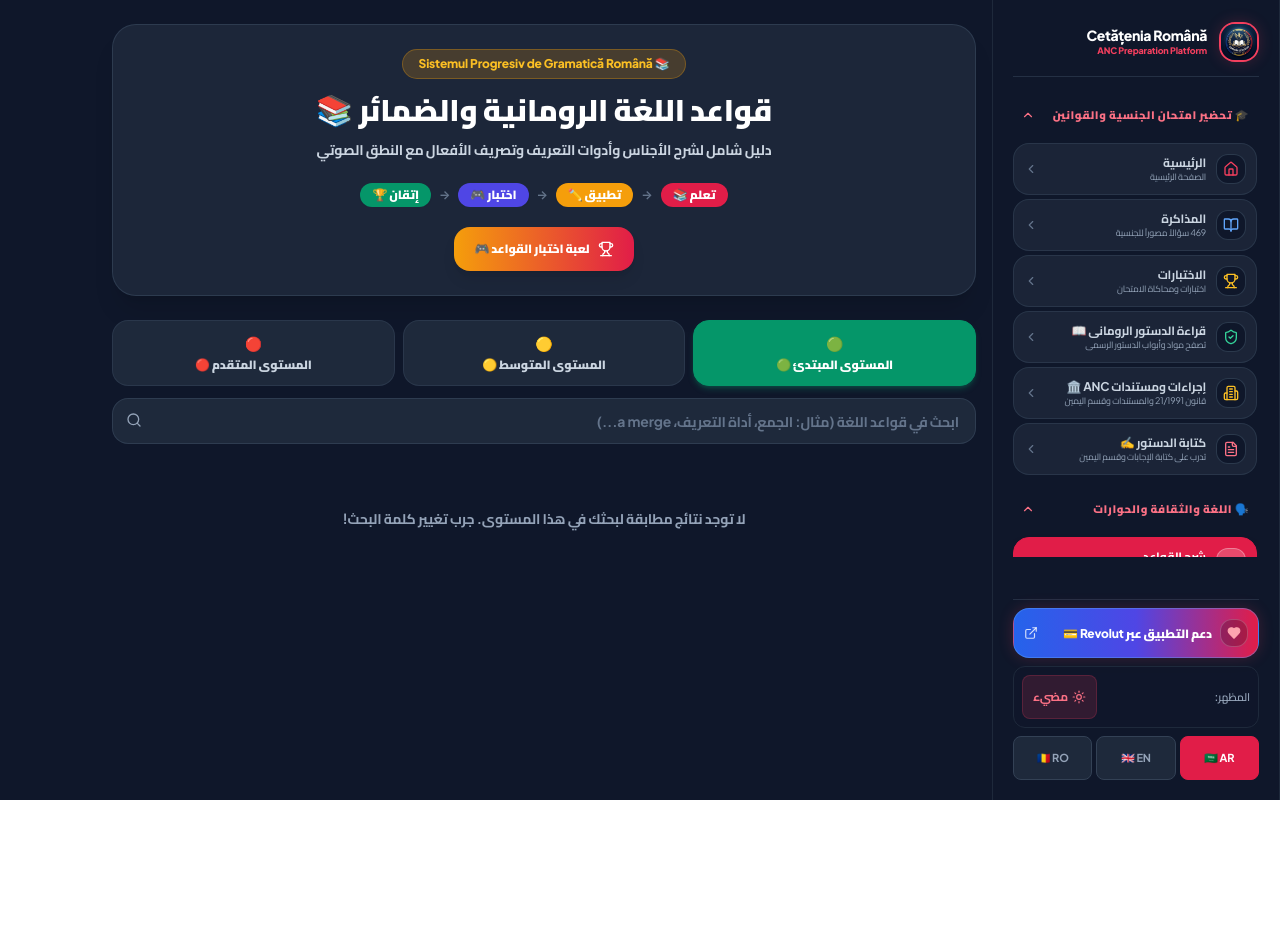
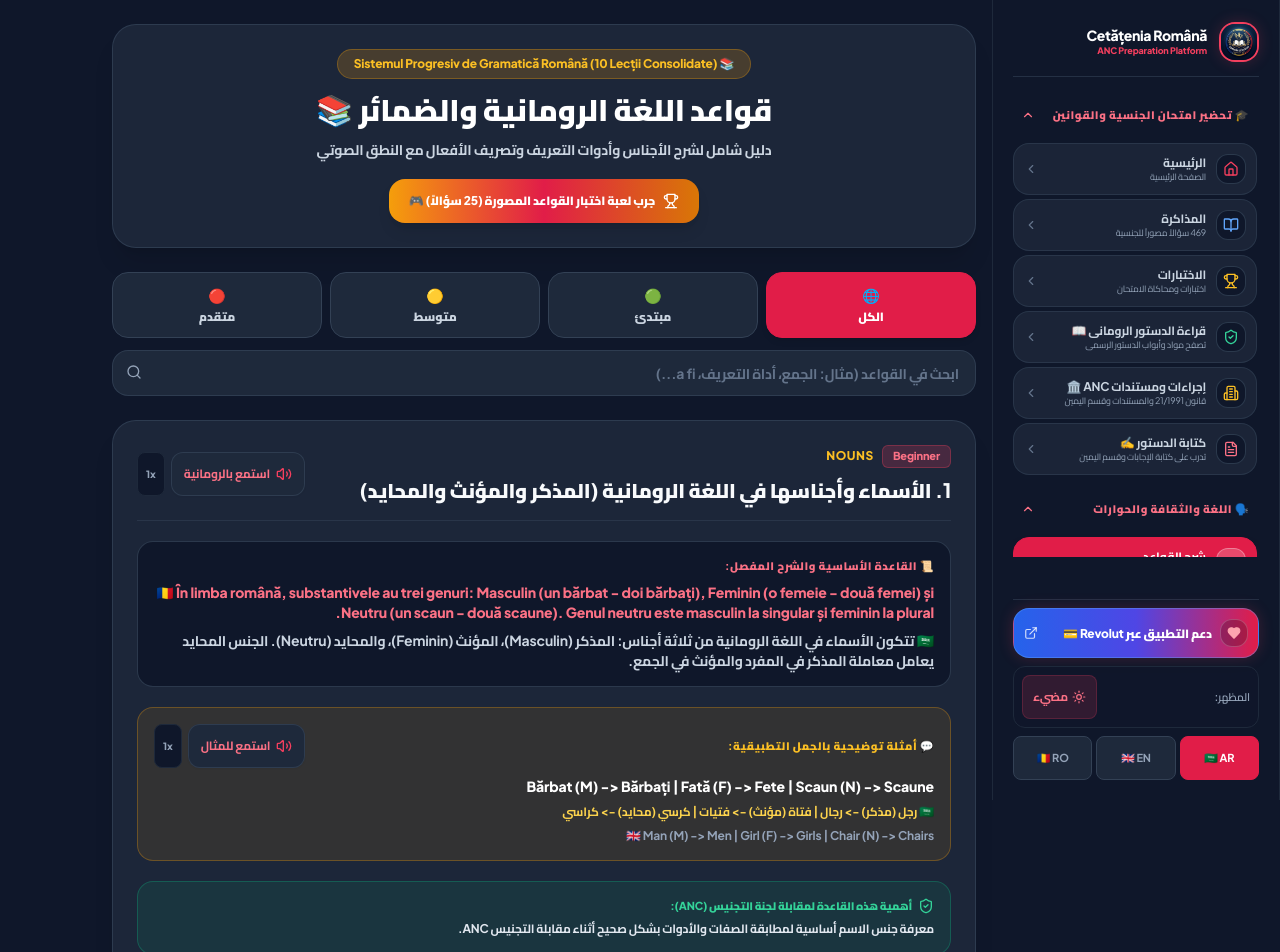
Before and after one commit to mahmoud-mohasseb/romaniancitizenship, a Next.js app: page /grammar in a window 1280 px wide. Shown: the top 952 px of the page. Before the commit the page ends 800 px from the top, so only its background shows below. Built offline with nearby package versions, Linux system fonts and the light colour scheme.

Commit message:
fix: display complete Romanian grammar explanations, rules, ANC interview notes, and add image fallback onError handlers for quiz pictures

```diff
--- a/src/app/grammar-quiz/page.js
+++ b/src/app/grammar-quiz/page.js
@@ -229,6 +229,9 @@ function GrammarQuizContent() {
                   <img
                     src={currentQuestion.image}
                     alt={currentQuestion.question_ro}
+                    onError={(e) => {
+                      e.currentTarget.src = '/icon.png';
+                    }}
                     className="w-full h-full object-cover group-hover:scale-105 transition-transform duration-300"
                   />
                   <button
--- a/src/app/grammar/page.js
+++ b/src/app/grammar/page.js
@@ -18,10 +18,12 @@ import {
   Play,
   HelpCircle,
   AlertTriangle,
-  ArrowRight
+  ArrowRight,
+  ShieldCheck
 } from 'lucide-react';
 import grammarData from '../../data/romanian_grammar.json';
 import Navbar from '../../components/Navbar';
+import AudioPlayerButton from '../../components/AudioPlayerButton';
 import { useTheme } from '../../context/ThemeContext';
 import { useLanguage } from '../../context/LanguageContext';
 
@@ -30,36 +32,20 @@ function GrammarContent() {
   const { appLang, strings, isRtl } = useLanguage();
   const isDark = theme === 'dark';
 
-  const [activeLevel, setActiveLevel] = useState('beginner'); // 'beginner', 'intermediate', 'advanced'
+  const [activeLevel, setActiveLevel] = useState('all'); // 'all', 'beginner', 'intermediate', 'advanced'
   const [searchQuery, setSearchQuery] = useState('');
-  const [playingId, setPlayingId] = useState(null);
   const [exerciseAnswers, setExerciseAnswers] = useState({});
 
-  const speakText = (text, id) => {
-    if (typeof window === 'undefined' || !window.speechSynthesis) return;
-    try {
-      window.speechSynthesis.cancel();
-      setPlayingId(id);
-      const utterance = new SpeechSynthesisUtterance(text);
-      utterance.lang = 'ro-RO';
-      utterance.rate = 0.85;
-      utterance.onend = () => setPlayingId(null);
-      utterance.onerror = () => setPlayingId(null);
-      window.speechSynthesis.speak(utterance);
-    } catch (e) {
-      setPlayingId(null);
-    }
-  };
-
   const filteredGrammar = grammarData.filter((item) => {
-    const itemLevel = item.level || 'beginner';
+    const itemLevel = (item.level || 'beginner').toLowerCase();
     const matchesLevel = activeLevel === 'all' || itemLevel === activeLevel;
 
     const q = searchQuery.toLowerCase().trim();
-    const matchesSearch = !q ||
-      item.topic_ro.toLowerCase().includes(q) ||
-      (item.topic_ar && item.topic_ar.includes(q)) ||
-      (item.topic_en && item.topic_en.toLowerCase().includes(q));
+    const titleRo = (item.title_ro || '').toLowerCase();
+    const titleAr = item.title_ar || '';
+    const titleEn = (item.title_en || '').toLowerCase();
+
+    const matchesSearch = !q || titleRo.includes(q) || titleAr.includes(q) || titleEn.includes(q);
 
     return matchesLevel && matchesSearch;
   });
@@ -84,82 +70,75 @@ function GrammarContent() {
           isDark ? 'bg-slate-800/90 border-slate-700/80 text-white' : 'bg-white border-slate-200 text-slate-900'
         }`}>
           <span className="inline-block px-4 py-1.5 rounded-full text-xs font-black bg-amber-500/20 text-amber-400 border border-amber-500/30">
-            📚 Sistemul Progresiv de Gramatică Română
+            📚 Sistemul Progresiv de Gramatică Română (10 Lecții Consolidate)
           </span>
           <h1 className="text-2xl sm:text-3xl font-black">
-            {strings.grammarTitle || 'قواعد اللغة الرومانية والتصريفات 📚'}
+            {strings.grammarTitle || 'دليل قواعد اللغة الرومانية والتصريفات الشامل 📚'}
           </h1>
           <p className="text-xs sm:text-sm text-theme-sub max-w-xl mx-auto leading-relaxed font-bold">
-            {strings.grammarSubtitle || 'مسار تعلم تدريجي من المبتدئ إلى المتقدم لتسهيل استيعاب القواعد والتحضير للمقابلة'}
+            {strings.grammarSubtitle || 'مسار تعلم شامل ومبسط يشرح الأجناس، أدوات التعريف، تصريف الأفعال، وحالات الإعراب لمقابلة الجنسية ANC.'}
           </p>
-
-          {/* Progressive Progression Steps Bar */}
-          <div className="pt-3 flex items-center justify-center gap-2 overflow-x-auto no-scrollbar">
-            <span className="px-3 py-1 rounded-full text-xs font-black bg-rose-600 text-white shadow-sm">
-              {strings.stepLearn || 'تعلم 📚'}
-            </span>
-            <span className="text-slate-500 font-bold text-xs">→</span>
-            <span className="px-3 py-1 rounded-full text-xs font-black bg-amber-500 text-white shadow-sm">
-              {strings.stepPractice || 'تطبيق ✏️'}
-            </span>
-            <span className="text-slate-500 font-bold text-xs">→</span>
-            <span className="px-3 py-1 rounded-full text-xs font-black bg-indigo-600 text-white shadow-sm">
-              {strings.stepQuiz || 'اختبار 🎮'}
-            </span>
-            <span className="text-slate-500 font-bold text-xs">→</span>
-            <span className="px-3 py-1 rounded-full text-xs font-black bg-emerald-600 text-white shadow-sm">
-              {strings.stepMaster || 'إتقان 🏆'}
-            </span>
-          </div>
 
           <div className="pt-2 flex flex-wrap gap-2 justify-center">
             <Link
               href="/grammar-quiz"
-              className="inline-flex items-center gap-2 px-5 py-2.5 bg-gradient-to-r from-amber-500 to-rose-600 text-white font-black rounded-2xl text-xs shadow-lg hover:opacity-95 transition-all"
+              className="inline-flex items-center gap-2 px-5 py-2.5 bg-gradient-to-r from-amber-500 via-rose-600 to-amber-600 text-white font-black rounded-2xl text-xs shadow-lg hover:opacity-95 transition-all"
             >
               <Trophy className="w-4 h-4" />
-              <span>{strings.grammarQuizCardTitle || 'جرب لعبة اختبار القواعد 🎮'}</span>
+              <span>جرب لعبة اختبار القواعد المصورة (25 سؤالاً) 🎮</span>
             </Link>
           </div>
         </div>
 
         {/* Level Selector & Search */}
         <div className="space-y-3">
-          <div className="grid grid-cols-3 gap-2">
+          <div className="grid grid-cols-4 gap-2">
+            <button
+              onClick={() => setActiveLevel('all')}
+              className={`py-3 px-2 rounded-2xl text-xs font-black border transition-all flex flex-col items-center gap-1 ${
+                activeLevel === 'all'
+                  ? 'bg-rose-600 text-white border-rose-600 shadow-md'
+                  : isDark ? 'bg-slate-800 text-slate-300 border-slate-700' : 'bg-white text-slate-700 border-slate-200 shadow-sm'
+              }`}
+            >
+              <span className="text-sm">🌐</span>
+              <span>{appLang === 'ar' ? 'الكل' : 'All'}</span>
+            </button>
+
             <button
               onClick={() => setActiveLevel('beginner')}
               className={`py-3 px-2 rounded-2xl text-xs font-black border transition-all flex flex-col items-center gap-1 ${
                 activeLevel === 'beginner'
-                  ? 'bg-emerald-600 text-white border-emerald-600 shadow-md shadow-emerald-600/30'
-                  : isDark ? 'bg-slate-800 text-slate-300 border-slate-700/60 hover:bg-slate-700' : 'bg-white text-slate-700 border-slate-200 shadow-sm hover:bg-slate-100'
+                  ? 'bg-emerald-600 text-white border-emerald-600 shadow-md'
+                  : isDark ? 'bg-slate-800 text-slate-300 border-slate-700' : 'bg-white text-slate-700 border-slate-200 shadow-sm'
               }`}
             >
               <span className="text-sm">🟢</span>
-              <span>{strings.grammarLevelBeginner || 'المستوى المبتدئ 🟢'}</span>
+              <span>{appLang === 'ar' ? 'مبتدئ' : 'Beginner'}</span>
             </button>
 
             <button
               onClick={() => setActiveLevel('intermediate')}
               className={`py-3 px-2 rounded-2xl text-xs font-black border transition-all flex flex-col items-center gap-1 ${
                 activeLevel === 'intermediate'
-                  ? 'bg-amber-600 text-white border-amber-600 shadow-md shadow-amber-600/30'
-                  : isDark ? 'bg-slate-800 text-slate-300 border-slate-700/60 hover:bg-slate-700' : 'bg-white text-slate-700 border-slate-200 shadow-sm hover:bg-slate-100'
+                  ? 'bg-amber-600 text-white border-amber-600 shadow-md'
+                  : isDark ? 'bg-slate-800 text-slate-300 border-slate-700' : 'bg-white text-slate-700 border-slate-200 shadow-sm'
               }`}
             >
               <span className="text-sm">🟡</span>
-              <span>{strings.grammarLevelIntermediate || 'المستوى المتوسط 🟡'}</span>
+              <span>{appLang === 'ar' ? 'متوسط' : 'Intermediate'}</span>
             </button>
 
             <button
               onClick={() => setActiveLevel('advanced')}
               className={`py-3 px-2 rounded-2xl text-xs font-black border transition-all flex flex-col items-center gap-1 ${
                 activeLevel === 'advanced'
-                  ? 'bg-rose-600 text-white border-rose-600 shadow-md shadow-rose-600/30'
-                  : isDark ? 'bg-slate-800 text-slate-300 border-slate-700/60 hover:bg-slate-700' : 'bg-white text-slate-700 border-slate-200 shadow-sm hover:bg-slate-100'
+                  ? 'bg-rose-600 text-white border-rose-600 shadow-md'
+                  : isDark ? 'bg-slate-800 text-slate-300 border-slate-700' : 'bg-white text-slate-700 border-slate-200 shadow-sm'
               }`}
             >
               <span className="text-sm">🔴</span>
-              <span>{strings.grammarLevelAdvanced || 'المستوى المتقدم 🔴'}</span>
+              <span>{appLang === 'ar' ? 'متقدم' : 'Advanced'}</span>
             </button>
           </div>
 
@@ -168,7 +147,7 @@ function GrammarContent() {
               type="text"
               value={searchQuery}
               onChange={(e) => setSearchQuery(e.target.value)}
-              placeholder={appLang === 'ar' ? 'ابحث في قواعد اللغة (مثال: الجمع، أداة التعريف، a merge...)' : appLang === 'en' ? 'Search grammar rules...' : 'Caută lecții de gramatică...'}
+              placeholder={appLang === 'ar' ? 'ابحث في القواعد (مثال: الجمع، أداة التعريف، a fi...)' : 'Search grammar rules...'}
               className={`w-full border rounded-2xl px-4 py-3 text-xs sm:text-sm pl-10 focus:outline-none focus:border-amber-500 font-bold ${
                 isDark ? 'bg-slate-800 border-slate-700/80 text-white placeholder-slate-500' : 'bg-white border-slate-200 text-slate-900 shadow-sm placeholder-slate-400'
               }`}
@@ -177,7 +156,7 @@ function GrammarContent() {
           </div>
         </div>
 
-        {/* Structured Grammar Lessons */}
+        {/* Structured Grammar Lessons List */}
         <div className="space-y-6">
           {filteredGrammar.length === 0 ? (
             <div className="text-center py-10 text-slate-400 text-sm font-bold">
@@ -192,7 +171,7 @@ function GrammarContent() {
               return (
                 <div
                   key={module.id || index}
-                  className={`p-5 sm:p-6 rounded-3xl border space-y-5 shadow-xl animate-fade-in-up transition-all ${
+                  className={`p-5 sm:p-6 rounded-3xl border space-y-5 shadow-xl transition-all ${
                     isDark ? 'bg-slate-800/90 border-slate-700/80 text-white' : 'bg-white border-slate-200 text-slate-900'
                   }`}
                 >
@@ -201,68 +180,69 @@ function GrammarContent() {
                     <div className="space-y-1">
                       <div className="flex items-center gap-2">
                         <span className="px-2.5 py-0.5 rounded-md text-[11px] font-black bg-rose-500/20 text-rose-400 border border-rose-500/30">
-                          Lesson #{index + 1}
+                          {module.level || 'Grammar'}
                         </span>
                         <span className="text-xs font-black text-amber-400 uppercase tracking-wider">
-                          {module.topic_ro}
+                          {module.category}
                         </span>
                       </div>
-                      <h2 className="text-xl font-black text-theme-main pt-1">
-                        {appLang === 'ar' ? module.topic_ar : appLang === 'en' ? module.topic_en : module.topic_ro}
+                      <h2 className="text-lg sm:text-xl font-black text-theme-main pt-1">
+                        {appLang === 'ar' ? module.title_ar : appLang === 'en' ? module.title_en : module.title_ro}
                       </h2>
                     </div>
 
-                    <button
-                      onClick={() => speakText(module.topic_ro, `topic-${module.id}`)}
-                      className={`px-3.5 py-2 rounded-xl border text-xs font-bold flex items-center gap-1.5 shrink-0 self-start sm:self-auto shadow-sm ${
-                        isDark ? 'bg-slate-900/60 hover:bg-slate-900 text-rose-400 border-slate-700/80' : 'bg-slate-100 hover:bg-slate-200 text-rose-600 border-slate-200'
-                      }`}
-                    >
-                      <Volume2 className="w-4 h-4 text-rose-500" />
-                      <span>{strings.playAudio || 'استمع'}</span>
-                    </button>
+                    <AudioPlayerButton text={module.rule_ro || module.title_ro} lang="ro" label="استمع بالرومانية" />
                   </div>
 
-                  {/* 1. What is it? */}
-                  <div className={`p-4 rounded-2xl border space-y-1.5 ${
-                    isDark ? 'bg-slate-900/80 border-slate-700/80' : 'bg-slate-50 border-slate-200'
+                  {/* 1. Rule Explanation */}
+                  <div className={`p-4 rounded-2xl border space-y-2 ${
+                    isDark ? 'bg-slate-900/90 border-slate-700/80' : 'bg-slate-50 border-slate-200'
                   }`}>
                     <span className="text-[11px] font-black text-rose-400 block uppercase tracking-wider">
-                      ❓ {strings.whatIsIt || 'ما هو هذا المفهوم؟'}
+                      📜 القاعدة الأساسية والشرح المفصل:
                     </span>
-                    <p className="text-xs sm:text-sm font-bold leading-relaxed text-theme-main">
-                      {appLang === 'ar'
-                        ? (module.what_is_it_ar || module.explanation_ar)
-                        : (module.what_is_it_en || module.explanation_en)}
+                    <p className="text-xs sm:text-sm font-extrabold leading-relaxed text-rose-400 font-latin">
+                      🇷🇴 {module.rule_ro}
+                    </p>
+                    <p className="text-xs sm:text-sm font-bold leading-relaxed text-theme-sub">
+                      🇸🇦 {appLang === 'ar' ? module.rule_ar : module.rule_en}
                     </p>
                   </div>
 
-                  {/* 2. Example & Translations */}
-                  {(module.example_ro || module.rules) && (
-                    <div className="p-4 rounded-2xl bg-amber-500/10 border border-amber-500/20 space-y-2">
-                      <span className="text-[11px] font-black text-amber-400 block uppercase tracking-wider">
-                        💬 {appLang === 'ar' ? 'أمثلة توضيحية بالجمل:' : 'Example Sentence & Translations:'}
-                      </span>
-                      {module.example_ro ? (
-                        <div className="space-y-1">
-                          <p className="text-sm font-black font-latin text-white">{module.example_ro}</p>
-                          <p className="text-xs font-bold text-slate-300">🇬🇧 {module.example_en}</p>
-                          <p className="text-xs font-bold text-amber-300">🇸🇦 {module.example_ar}</p>
-                        </div>
-                      ) : (
-                        <p className="text-xs font-bold text-slate-300">
-                          {appLang === 'ar' ? module.easy_tip_ar : module.easy_tip_en}
-                        </p>
-                      )}
+                  {/* 2. Example Sentence Card */}
+                  {module.example_ro && (
+                    <div className="p-4 rounded-2xl bg-amber-500/10 border border-amber-500/30 space-y-2">
+                      <div className="flex items-center justify-between">
+                        <span className="text-[11px] font-black text-amber-400 block uppercase tracking-wider">
+                          💬 أمثلة توضيحية بالجمل التطبيقية:
+                        </span>
+                        <AudioPlayerButton text={module.example_ro} lang="ro" label="استمع للمثال" />
+                      </div>
+                      <p className="text-sm font-black font-latin text-white">{module.example_ro}</p>
+                      <p className="text-xs font-bold text-amber-300">🇸🇦 {module.example_ar}</p>
+                      {module.example_en && <p className="text-xs font-bold text-slate-400">🇬🇧 {module.example_en}</p>}
                     </div>
                   )}
 
-                  {/* 3. Rules & Conjugation Table */}
+                  {/* 3. Why it matters for ANC Citizenship Interview */}
+                  {module.why_rule_ar && (
+                    <div className="p-4 rounded-2xl bg-emerald-500/10 border border-emerald-500/30 space-y-1">
+                      <span className="text-[11px] font-black text-emerald-400 flex items-center gap-1.5">
+                        <ShieldCheck className="w-4 h-4" />
+                        <span>أهمية هذه القاعدة لمقابلة لجنة التجنيس (ANC):</span>
+                      </span>
+                      <p className="text-xs font-bold text-slate-200 leading-relaxed">
+                        {appLang === 'ar' ? module.why_rule_ar : module.why_rule_en}
+                      </p>
+                    </div>
+                  )}
+
+                  {/* 4. Conjugation / Rule Table */}
                   {module.rules && module.rules.length > 0 && (
                     <div className="space-y-2">
                       <span className="text-xs font-black text-theme-sub flex items-center gap-1.5">
                         <Layers className="w-4 h-4 text-rose-500" />
-                        <span>{appLang === 'ar' ? 'جدول القواعد والتصريفات:' : 'Conjugation Table:'}</span>
+                        <span>جدول القواعد والتصريفات:</span>
                       </span>
 
                       <div className="overflow-x-auto rounded-2xl border border-slate-700/60 shadow-sm">
@@ -278,23 +258,13 @@ function GrammarContent() {
                             {module.rules.map((rule, rIdx) => {
                               const textRo = rule.singular_ro || rule.rule_ro || rule.gender;
                               const textTrans = appLang === 'en' ? (rule.rule_en || rule.plural_ro) : (rule.rule_ar || rule.plural_ro);
-                              const isPlaying = playingId === `rule-${module.id}-${rIdx}`;
 
                               return (
                                 <tr key={rIdx} className={isDark ? 'hover:bg-slate-900/50' : 'hover:bg-slate-100/60'}>
                                   <td className="p-3 font-black text-rose-500 font-latin text-xs sm:text-sm">{textRo}</td>
                                   <td className={`p-3 font-bold ${isDark ? 'text-slate-200' : 'text-slate-800'}`}>{textTrans}</td>
                                   <td className="p-3 text-center">
-                                    <button
-                                      onClick={() => speakText(textRo, `rule-${module.id}-${rIdx}`)}
-                                      className={`p-2 rounded-xl transition-all border ${
-                                        isPlaying
-                                          ? 'bg-rose-600 text-white border-rose-600 animate-pulse'
-                                          : isDark ? 'bg-slate-900 border-slate-700 text-rose-400 hover:bg-slate-800' : 'bg-white border-slate-200 text-rose-600 hover:bg-slate-200'
-                                      }`}
-                                    >
-                                      <Volume2 className="w-4 h-4" />
-                                    </button>
+                                    <AudioPlayerButton text={textRo} lang="ro" label="استمع" />
                                   </td>
                                 </tr>
                               );
@@ -305,7 +275,7 @@ function GrammarContent() {
                     </div>
                   )}
 
-                  {/* 4. Interactive Exercise "Try It Yourself" */}
+                  {/* 5. Interactive Exercise "Try It Yourself" */}
                   {tryItObj && (
                     <div className={`p-5 rounded-2xl border space-y-3 ${
                       isDark ? 'bg-slate-900/90 border-slate-700' : 'bg-indigo-50/90 border-indigo-200'
@@ -313,7 +283,7 @@ function GrammarContent() {
                       <div className="flex items-center justify-between border-b border-slate-700/50 pb-2">
                         <span className="text-xs font-black text-indigo-400 flex items-center gap-1.5">
                           <HelpCircle className="w-4 h-4" />
-                          <span>{strings.tryItExercise || 'جرب بنفسك ✍️'}</span>
+                          <span>اختبر فهمك للقاعدة ✍️</span>
                         </span>
                       </div>
 
@@ -349,7 +319,7 @@ function GrammarContent() {
                         })}
                       </div>
 
-                      {/* Explanation Feedback for Right/Wrong Answer */}
+                      {/* Explanation Feedback */}
                       {isAnswered && (
                         <div className={`p-3.5 rounded-xl border text-xs font-bold space-y-1 animate-fade-in-up ${
                           selectedOpt === tryItObj.correct_answer
@@ -367,12 +337,12 @@ function GrammarContent() {
                     </div>
                   )}
 
-                  {/* 5. Common Mistake Card */}
-                  {(module.common_mistake_ar || module.common_mistake_en) && (
+                  {/* 6. Common Mistake Card */}
+                  {module.common_mistake_ar && (
                     <div className="p-4 rounded-2xl bg-rose-500/10 border border-rose-500/30 space-y-1">
                       <span className="text-[11px] font-black text-rose-400 flex items-center gap-1">
                         <AlertTriangle className="w-4 h-4" />
-                        <span>{strings.commonMistakeLabel || 'خطأ شائع وتصحيحه ⚠️'}</span>
+                        <span>خطأ شائع وتصحيحه ⚠️</span>
                       </span>
                       <p className="text-xs font-bold text-slate-300 leading-relaxed">
                         {appLang === 'ar' ? module.common_mistake_ar : module.common_mistake_en}
```
